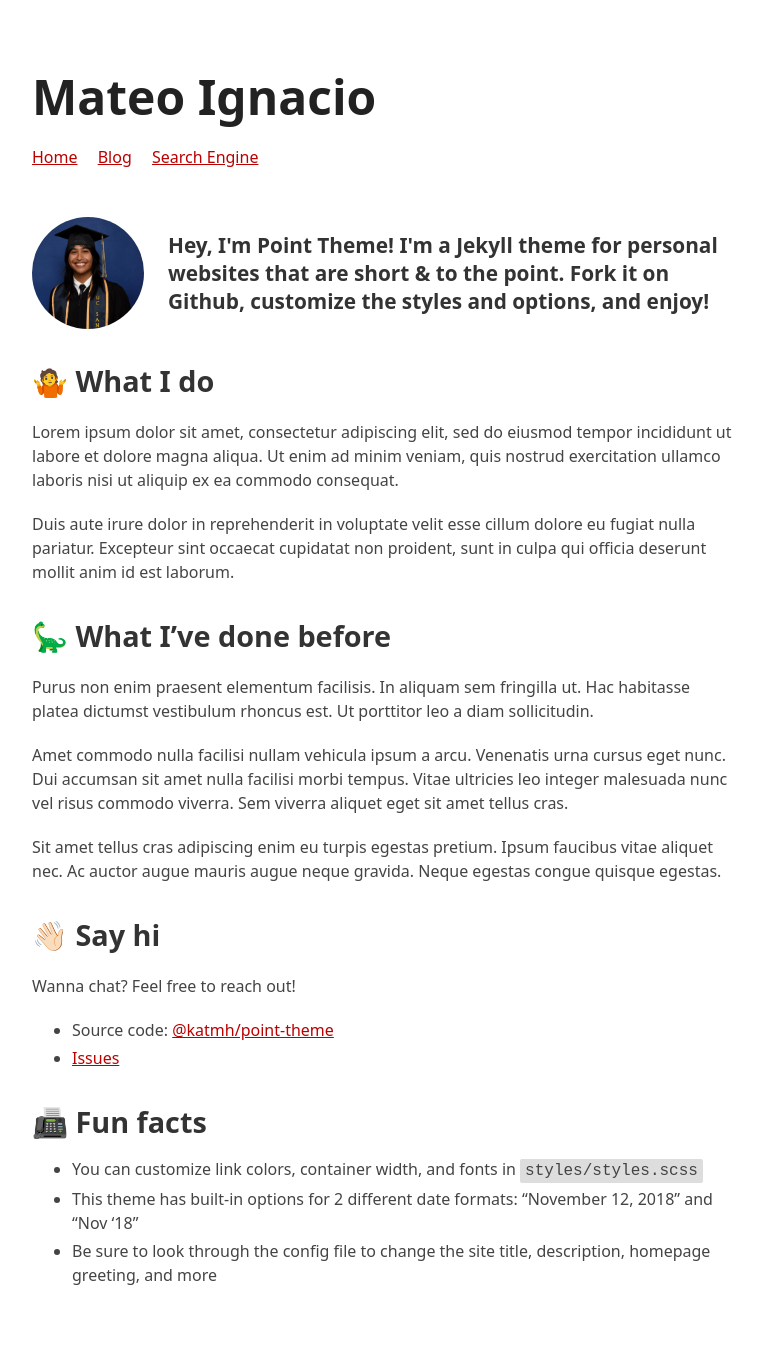
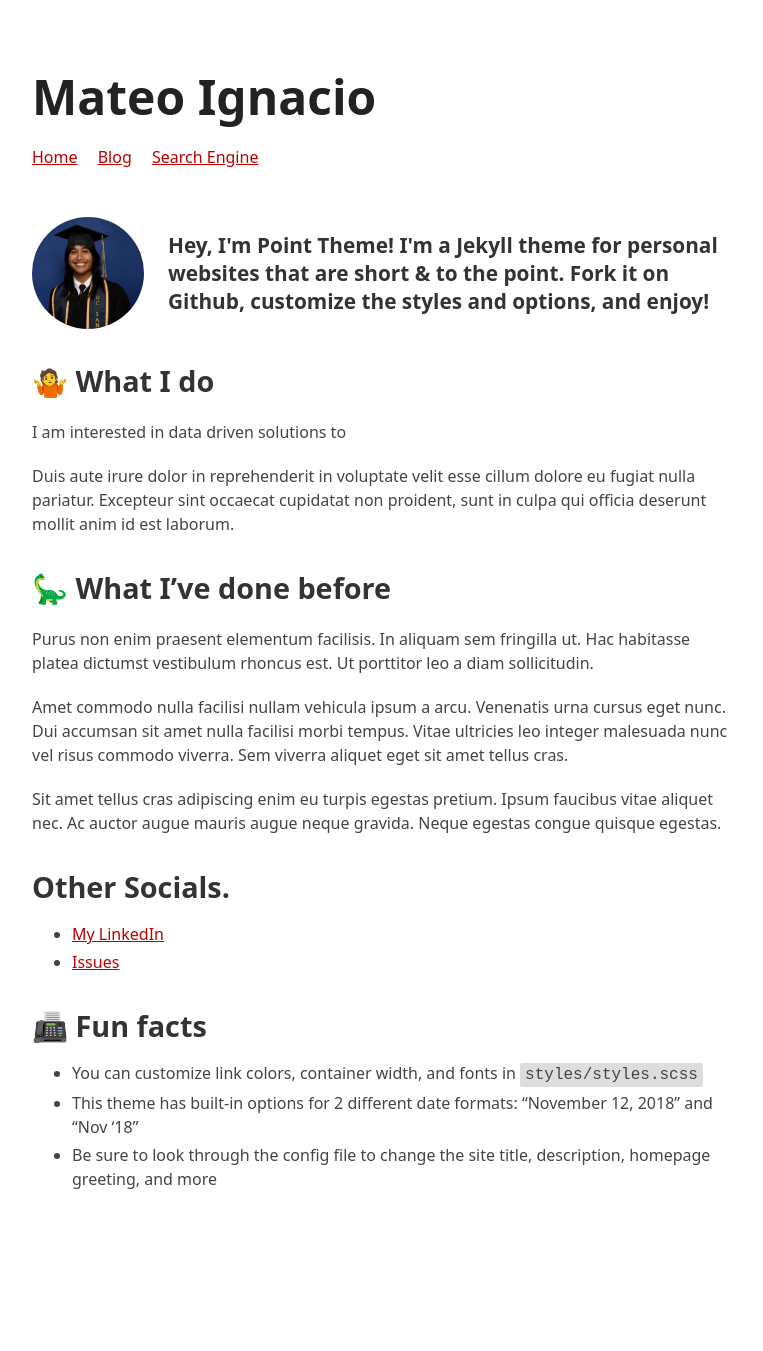
Before and after one commit to katmh/point-theme, a Jekyll site: the page built from index.md, in a window 1280 px wide. Shown: the whole page, without its empty margins (258-1021 px from the left). Built offline with Jekyll 4.4.1, drawn with Linux system fonts in a browser that asks for light colours; our own code applies the rules of GitHub Pages for plain Markdown files; after the commit the page ends 1255 px from its top, so only the background shows below that.

Commit message:
changed website link

```diff
--- a/_config.yml
+++ b/_config.yml
@@ -5,7 +5,7 @@
 #
 
 # no trailing slash
-url: https://mateoign.github.io/
+url: https://mateoign.github.io/mateoign.github.io/
 
 # for header and meta tags
 title: Mateo Ignacio
--- a/index.md
+++ b/index.md
@@ -3,7 +3,7 @@
 
 ## 🤷 What I do
 
-Lorem ipsum dolor sit amet, consectetur adipiscing elit, sed do eiusmod tempor incididunt ut labore et dolore magna aliqua. Ut enim ad minim veniam, quis nostrud exercitation ullamco laboris nisi ut aliquip ex ea commodo consequat.
+I am interested in data driven solutions to
 
 Duis aute irure dolor in reprehenderit in voluptate velit esse cillum dolore eu fugiat nulla pariatur. Excepteur sint occaecat cupidatat non proident, sunt in culpa qui officia deserunt mollit anim id est laborum.
 
@@ -15,11 +15,9 @@ Amet commodo nulla facilisi nullam vehicula ipsum a arcu. Venenatis urna cursus
 
 Sit amet tellus cras adipiscing enim eu turpis egestas pretium. Ipsum faucibus vitae aliquet nec. Ac auctor augue mauris augue neque gravida. Neque egestas congue quisque egestas.
 
-## 👋🏻 Say hi
+## Other Socials.
 
-Wanna chat? Feel free to reach out!
-
-- Source code: [@katmh/point-theme](http://github.com/katmh/point-theme)
+- [My LinkedIn](https://www.linkedin.com/in/mateoign/)
 - [Issues](https://github.com/katmh/point-theme/issues)
 
 ## 📠 Fun facts
```
